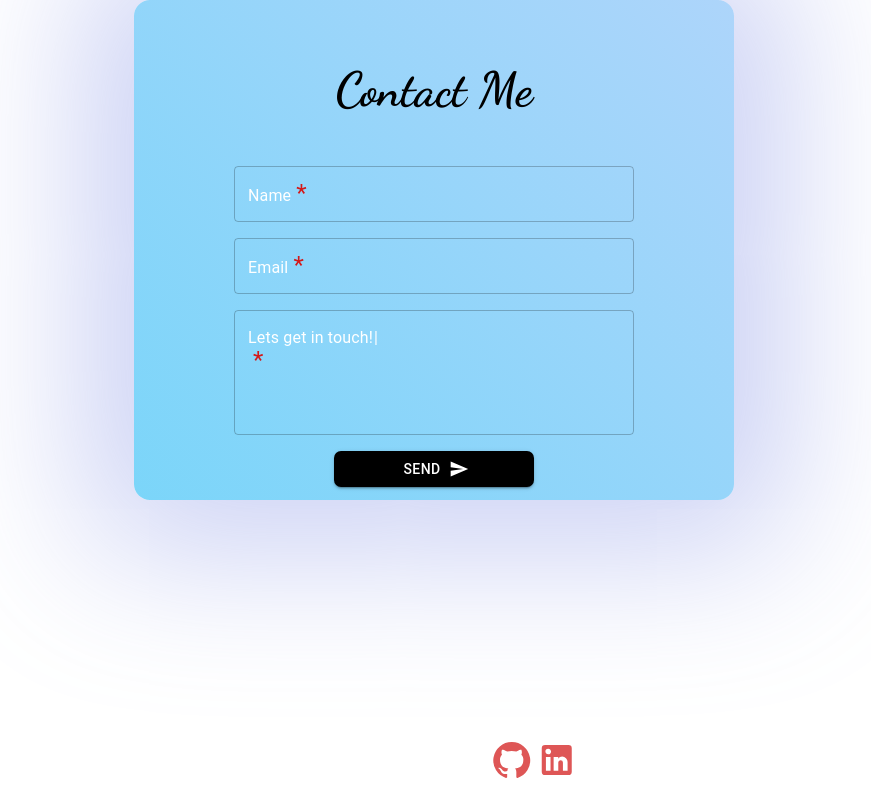
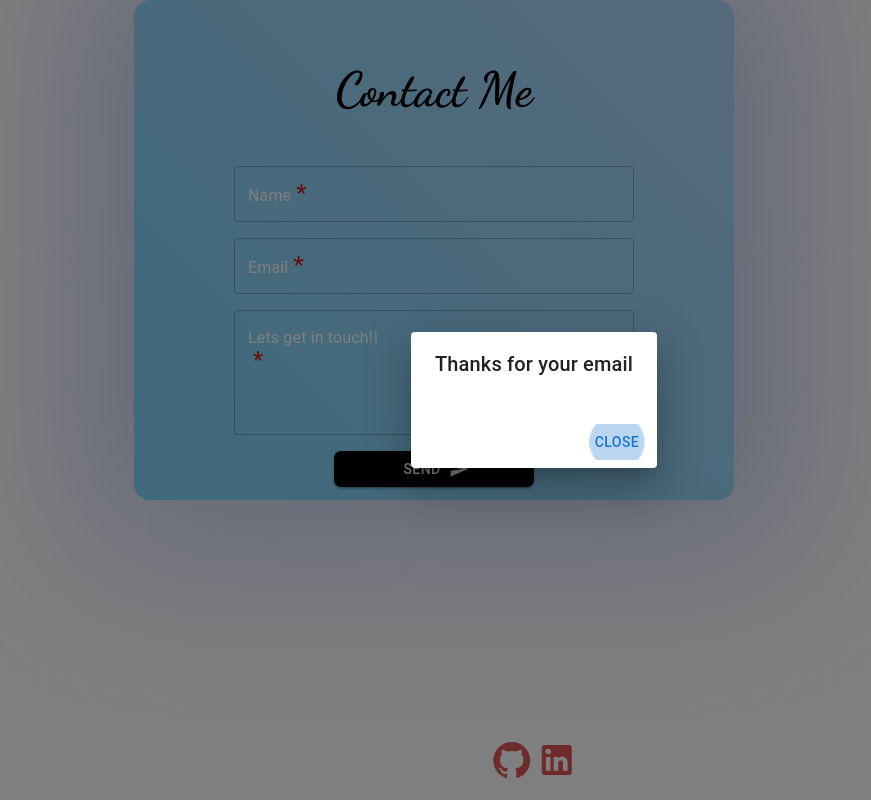
Before and after one commit to hazem-89/mycv, a React (Create React App) app: page /Contact in a window 1280 px wide. Shown: the top 800 px of the page, without its empty margins (106-977 px from the left). Built offline with nearby package versions, Linux system fonts and the light colour scheme; a web font is replaced by a local one.

Commit message:
add thanks note

```diff
--- a/src/Components/ContactMe/Contact.tsx
+++ b/src/Components/ContactMe/Contact.tsx
@@ -1,13 +1,27 @@
-import React from 'react';
+import React, { useState } from 'react';
 import emailjs from '@emailjs/browser';
-import { Box, SxProps, TextField, Button } from '@mui/material';
+import { Box, SxProps, TextField, Button, Dialog, DialogActions, DialogContent, DialogContentText, DialogTitle } from '@mui/material';
 import SendIcon from '@mui/icons-material/Send';
 import './Contact.css'
 import Typewriter from "typewriter-effect";
 // icons
 import GitHubIcon from '@mui/icons-material/GitHub';
 import LinkedInIcon from '@mui/icons-material/LinkedIn';
+
+
+
 export const Contact = () => {
+  const [open, setOpen] = useState(true);
+
+  const handleClickOpen = () => {
+    setOpen(true);
+  };
+
+  const handleClose = () => {
+    setOpen(false);
+  }
+
+
   const sendEmail = (e: React.FormEvent<HTMLFormElement>) => {
     e.preventDefault();
 
@@ -18,11 +32,34 @@ export const Contact = () => {
           console.log(error.text);
       });
       e.currentTarget.reset()
+      handleClickOpen()
   };
   return (
     <>
     <Box sx={mainBox}>
-
+     <Box>
+     <Dialog
+        open={open}
+        onClose={handleClose}
+        aria-labelledby="alert-dialog-title"
+        aria-describedby="alert-dialog-description"
+      >
+        <DialogTitle id="alert-dialog-title">
+          {"Thanks for your email"}
+        </DialogTitle>
+        <DialogContent>
+          {/* <DialogContentText id="alert-dialog-description">
+            I will contact you ASAP
+          </DialogContentText> */}
+        </DialogContent>
+        <DialogActions>
+          {/* <Button onClick={handleClose}>Disagree</Button> */}
+          <Button onClick={handleClose} autoFocus>
+            Close
+          </Button>
+        </DialogActions>
+      </Dialog>
+     </Box>
     <form  onSubmit={sendEmail}>
       <Box sx={formBox} className="formBox">
       <p  className='title'>
--- a/src/Components/Experiences/Experiences.css
+++ b/src/Components/Experiences/Experiences.css
@@ -132,6 +132,8 @@
   justify-content: flex-start;
   flex-direction: column;
 }
+
+
 @media only screen and (max-width: 400px) {
   .animation {
     top: 10%;
@@ -179,10 +181,13 @@
       left: 66%;;}
   }
   .MuiImageListItemBar-positionBottom:hover {
-    min-height: 180px;
     background-color: #011114;
     font-size: .5em;
   }
+  .mainTitle {
+    background:rgba(58, 67, 73, 0.815);
+  }
+
 }
 
 .fadein{
```
